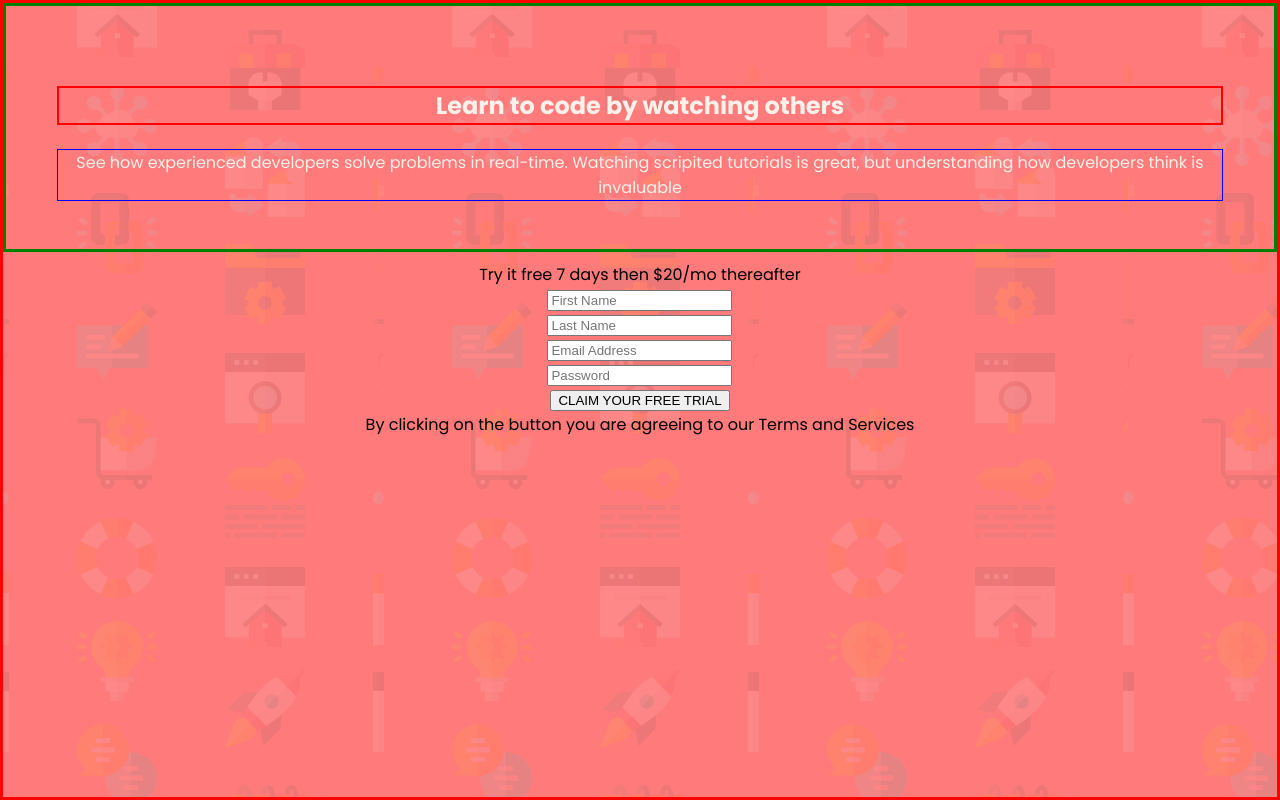
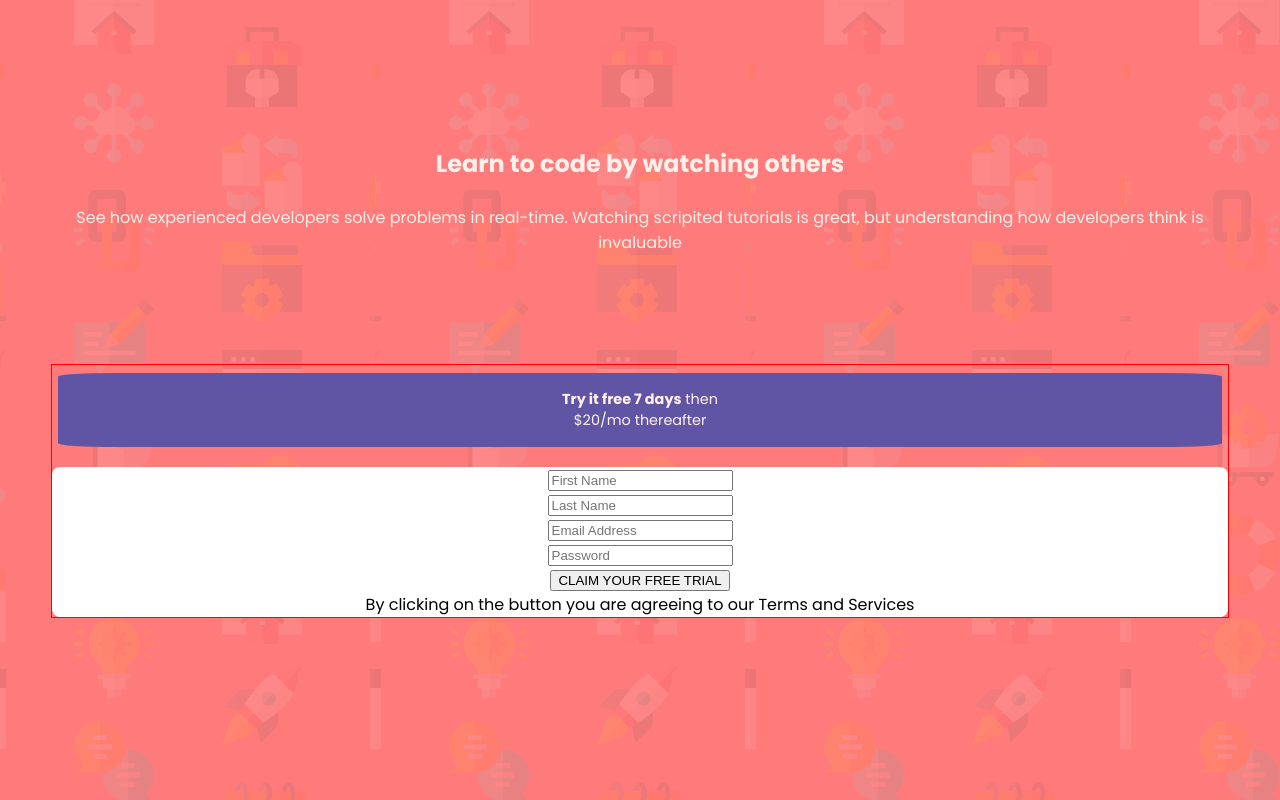
Before and after one commit to anderson-ca/signup-form, a plain HTML site: page index.html in a window 1280 px wide. Drawn offline with Linux system fonts and the light colour scheme.

Commit message:
working on sign up form

```diff
--- a/index.html
+++ b/index.html
@@ -38,7 +38,7 @@
       </section>
       <section>
         <article>
-          <p><span>Try it free 7 days</span> then $20/mo thereafter</p>
+          <p><span>Try it free 7 days</span> then<br>$20/mo thereafter</p>
         </article>
         <form action="">
           <ul>
--- a/styles/style.css
+++ b/styles/style.css
@@ -43,36 +43,65 @@ a {
 
 /* /////////////////////// */
 .container {
-  border: solid 3px red;
+  /* border: solid 3px red; */
   min-width: 100vw;
   min-height: 100vh;
   background-image: url("../images/bg-intro-mobile.png");
   background-color: var(--primary-red);
+  padding: 10vh 4% 0 4%;
 
   display: flex;
   flex-flow: column nowrap;
   justify-content: flex-start;
   align-items: center;
-  gap: 1.2vh;
+  gap: 5.5vh;
   text-align: center;
 }
-
-.top-text {
+/* --- top section --- */
+section:nth-child(1) {
   color: var(--primary-font-color);
-  border: solid 3px green;
+  /* border: solid 3px green; */
   width: 100%;
-  padding: 10vh 4% 6vh 4%;
   display: flex;
   flex-flow: column nowrap;
   justify-content: center;
   gap: 3vh;
+  flex-basis: 30vh;
 }
 
-.top-text > h2 {
-  border: solid 2px red;
+section:nth-child(1) > h2 {
+  /* border: solid 2px red; */
   padding: 0 3%;
 }
 
-.top-text > * {
-  border: solid 1px blue;
+/* --- button section --- */
+section:nth-child(2) {
+    border: solid 0.5px red;
+    width: 100%;
+    display: flex;
+    flex-flow: column nowrap;
+    justify-content: flex-start;
+    gap: 1.5vh;
+    flex-basis: auto;
 }
+
+section:nth-child(2) > article {
+  /* border: solid 1px blue; */
+  color: var(--primary-font-color);
+  background-color: var(--accent-blue);
+  font-size: 0.9rem;
+  font-weight: 400;
+  padding: 2vh 8vw;
+  margin: 1vh 0.5%;
+  border-radius: 5%;
+}
+
+section:nth-child(2) > article > p > span{
+  /* border: solid 1px blue; */
+  font-weight: bold;
+}
+
+form {
+  background-color: #ffffff;
+  border-radius: 0.5rem;
+}
```
